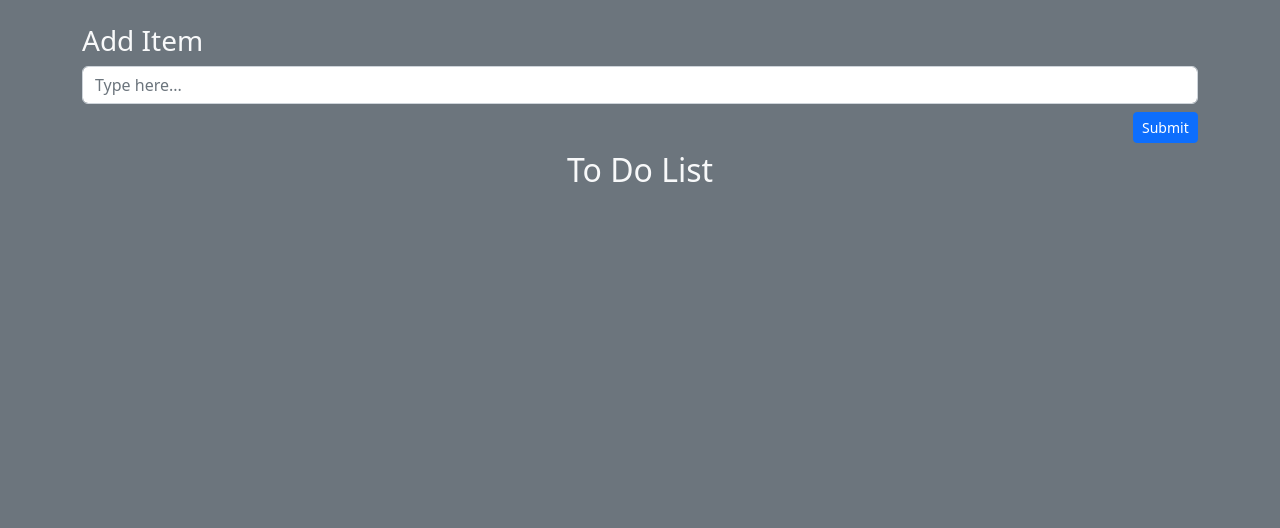
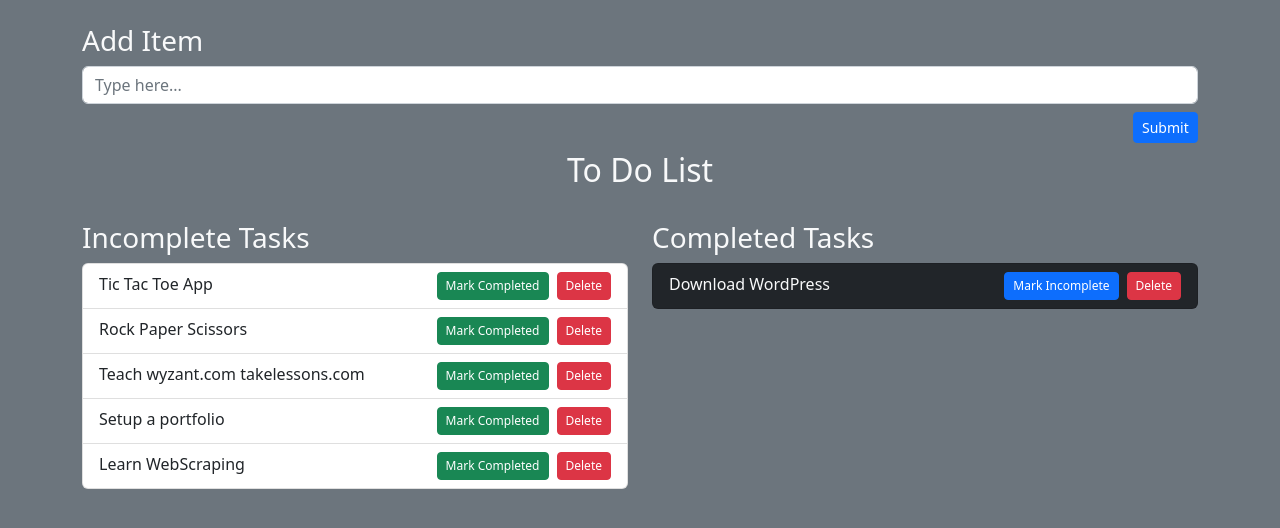
Before and after one commit to AnochiwaAlfred/toDoApp, a Django app: page / in a window 1280 px wide. Shown: the part 56-584 px from the top of the page. Run offline with Django 4.2, Linux system fonts and the light colour scheme; data comes from the database, SQL or seed files in the repository.

Commit message:
Update index.html

```diff
--- a/templates/main/index.html
+++ b/templates/main/index.html
@@ -19,8 +19,9 @@
 
 <div class="row mt-4">
     <div class="col">
+        <h3>Incomplete Tasks</h3>
         <ul class="list-group">
-            {% for item in todo_items %}
+            {% for item in todo_items_not_completed %}
                 <li class="list-group-item ">
                     {{item.text}}
                     <form action="delete_todo/{{item.id}}" action="post" class="float-end">
@@ -35,8 +36,25 @@
             {% endfor %}
         </ul>
     </div>
+
+    <div class="col">
+        <h3>Completed Tasks </h3>
+        <ul class="list-group">
+            {% for item in todo_items_completed %}
+                <li class="list-group-item bg-dark text-light">
+                    {{item.text}}
+                    <form action="delete_todo/{{item.id}}" action="post" class="float-end">
+                        {% csrf_token %}
+                        <button type="submit" class="btn btn-sm btn-danger" style="--bs-btn-padding-y: .25rem; --bs-btn-padding-x: .5rem; --bs-btn-font-size: .75rem;">Delete</button>
+                    </form>
+                    <form action="incomplete_todo/{{item.id}}" action="post" class="clear-both float-end">
+                        {% csrf_token %}
+                        <button type="submit" class="btn btn-sm btn-primary me-2 " style="--bs-btn-padding-y: .25rem; --bs-btn-padding-x: .5rem; --bs-btn-font-size: .75rem;">Mark Incomplete</button>
+                    </form>
+                </li>
+            {% endfor %}
+        </ul>
+    </div>
 </div>
 
 {% endblock content %}
-
-list-group-item-success
```
